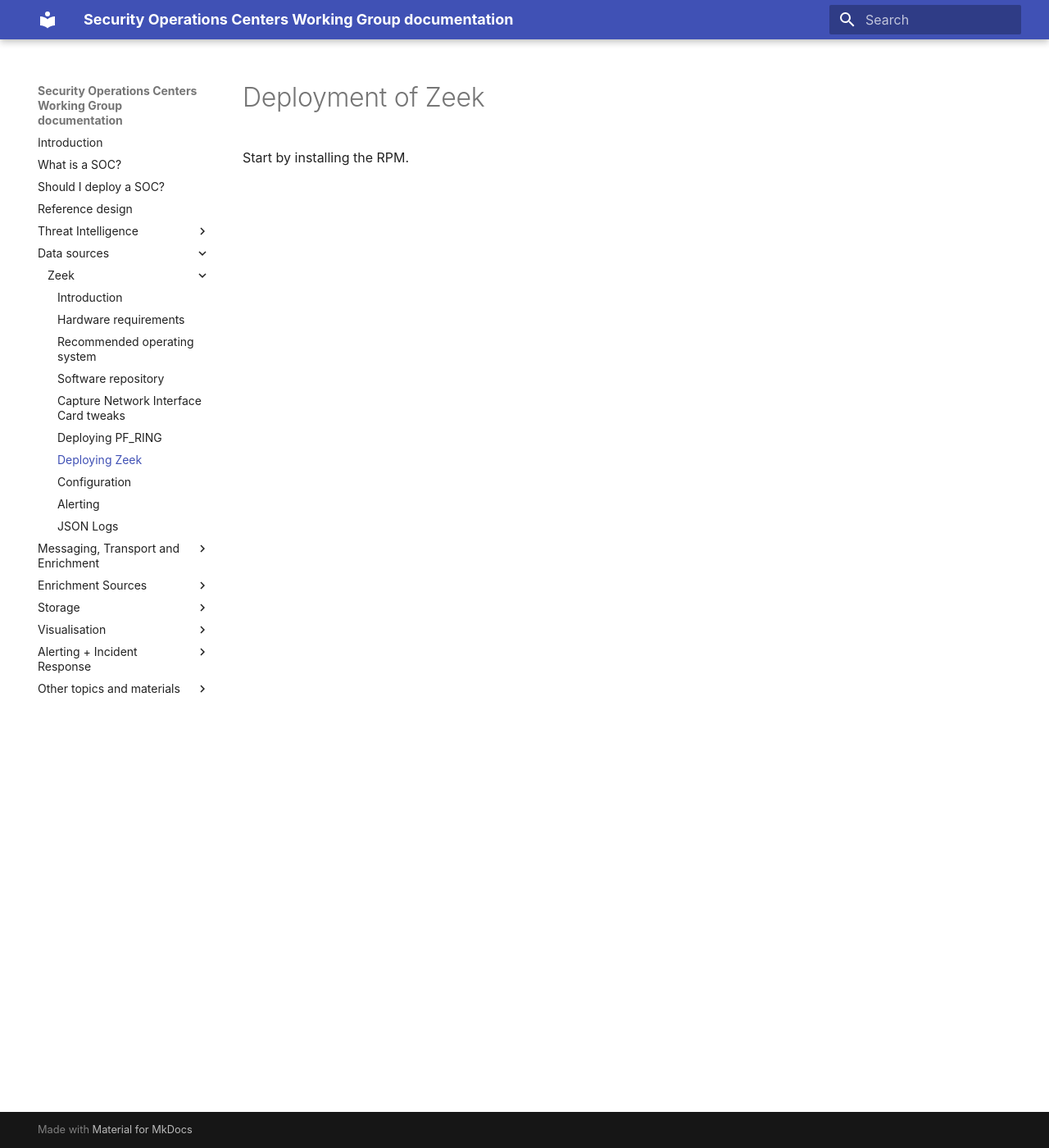
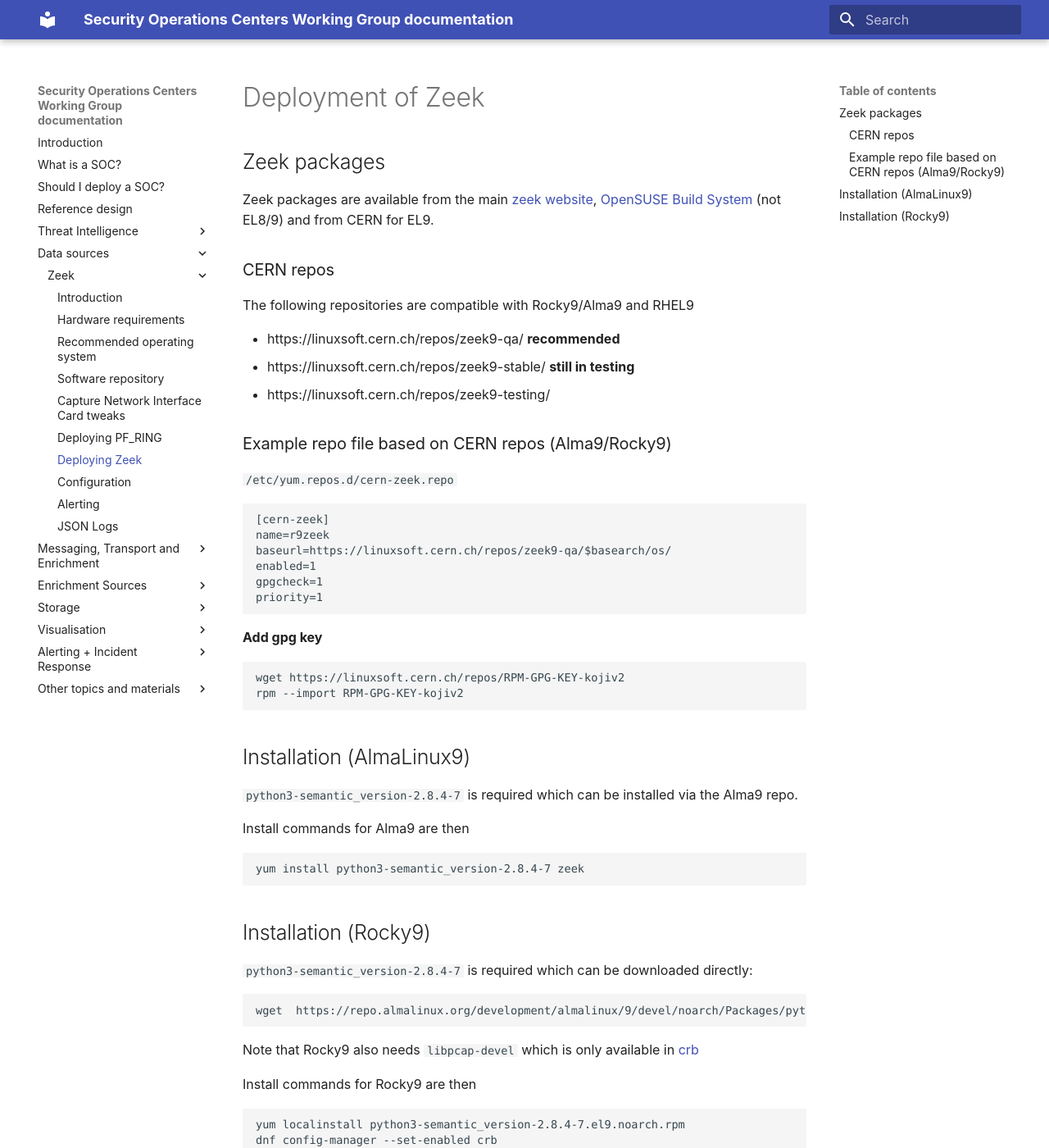
Before and after one commit to wlcg-soc-wg/wlcg-soc-wg-doc, an MkDocs documentation site: the page built from docs/data_sources/zeek/deployment_zeek.md, in a window 1280 px wide and 1400 px high. Shown: the whole window at 82% size. Built offline with MkDocs 1.6.1 and Material for MkDocs 9.7.7, drawn with Linux system fonts in a browser that asks for light colours; some of the changed text lies outside the part shown.

Commit message:
Add zeek rpm details

````diff
--- a/docs/data_sources/zeek/deployment_zeek.md
+++ b/docs/data_sources/zeek/deployment_zeek.md
@@ -1,3 +1,63 @@
 # Deployment of Zeek
 
-Start by installing the RPM.
+## Zeek packages
+Zeek packages are available from the main [zeek website](https://zeek.org/get-zeek/), [OpenSUSE Build System](https://build.opensuse.org/project/show/security:zeek) (not EL8/9) and from CERN for EL9.
+
+### CERN repos
+
+The following repositories are compatible with Rocky9/Alma9 and RHEL9
+
+- https://linuxsoft.cern.ch/repos/zeek9-qa/ **recommended**
+- https://linuxsoft.cern.ch/repos/zeek9-stable/ **still in testing**
+- https://linuxsoft.cern.ch/repos/zeek9-testing/
+
+### Example repo file based on CERN repos (Alma9/Rocky9)
+
+`/etc/yum.repos.d/cern-zeek.repo`
+
+```
+[cern-zeek]
+name=r9zeek
+baseurl=https://linuxsoft.cern.ch/repos/zeek9-qa/$basearch/os/
+enabled=1
+gpgcheck=1
+priority=1
+```
+
+**Add gpg key**
+
+```
+wget https://linuxsoft.cern.ch/repos/RPM-GPG-KEY-kojiv2
+rpm --import RPM-GPG-KEY-kojiv2
+```
+
+## Installation (AlmaLinux9)
+
+`python3-semantic_version-2.8.4-7` is required which can be installed via the Alma9 repo.
+
+Install commands for Alma9 are then
+
+```
+yum install python3-semantic_version-2.8.4-7 zeek
+```
+
+## Installation (Rocky9)
+
+`python3-semantic_version-2.8.4-7` is required which can be downloaded directly:
+
+```
+wget  https://repo.almalinux.org/development/almalinux/9/devel/noarch/Packages/python3-semantic_version-2.8.4-7.el9.noarch.rpm
+```
+
+Note that Rocky9 also needs `libpcap-devel` which is only available in [crb](https://wiki.rockylinux.org/rocky/repo/#notes-on-crb)
+
+Install commands for Rocky9 are then
+
+```
+yum localinstall python3-semantic_version-2.8.4-7.el9.noarch.rpm
+dnf config-manager --set-enabled crb
+
+yum clean all
+
+yum install zeek
+```
````
